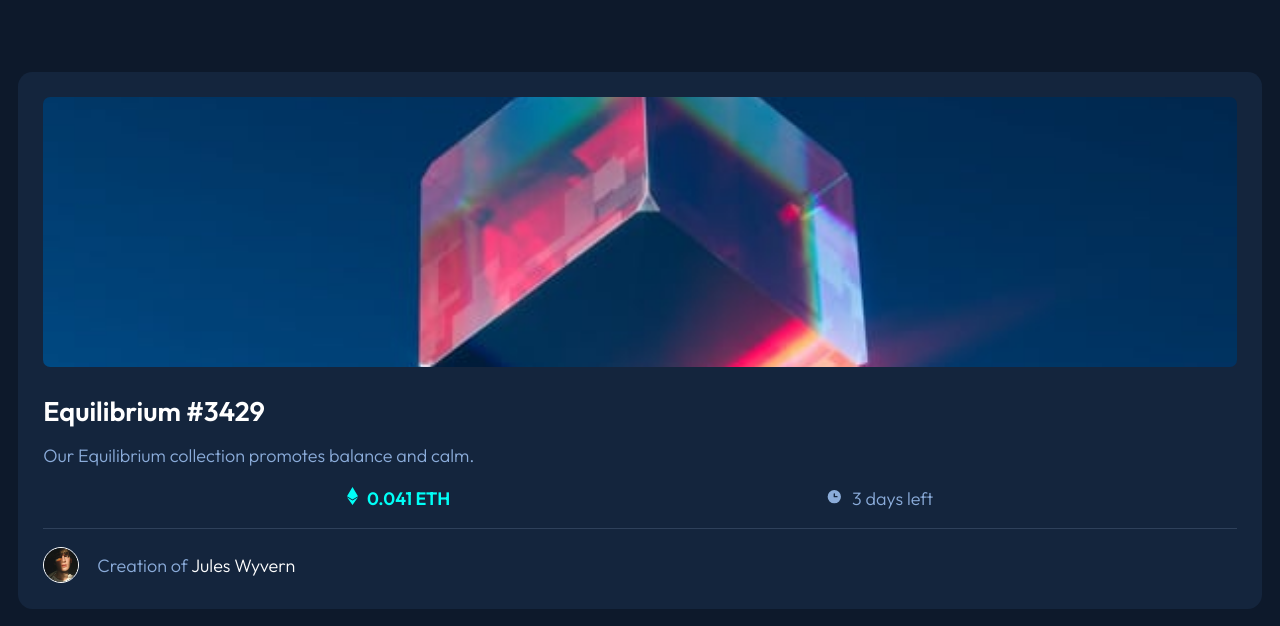
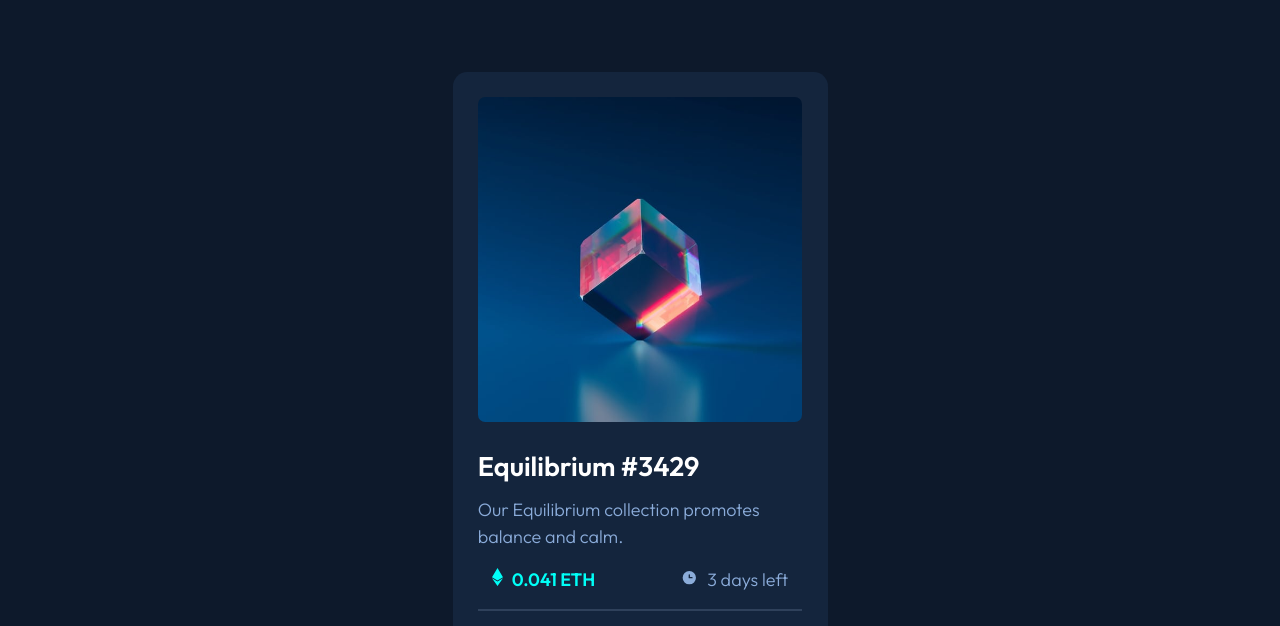
Before and after one commit to SiddanthNayak/NFT-Preview-Card, a website: page index.html in a window 1280 px wide. Shown: the top 626 px of the page. Drawn offline with Linux system fonts and the light colour scheme.

Commit message:
Final Commit

```diff
--- a/style.css
+++ b/style.css
@@ -15,31 +15,43 @@ body{
 }
 
 .container{
-    width: 100%;
     background-color: hsl(216, 50%, 16%);
     padding: 1.4em;
     border-radius: 0.8em;
-    margin-bottom: 2em;
-}
+    max-width: 375px;
+    width: 100%;
+    margin: 0 auto;
+  }
 
 .container .card_picture{
     background: url(./images/image-equilibrium.jpg) no-repeat center/cover;
-    height: 15em;
+    background-size: cover;
+    width: 100%;
+    aspect-ratio: 1/1;
+    position: relative;
     border-radius: 0.4em;
 }
 
-.card_picture:hover{
-    cursor: pointer;
-    content: url(./images/icon-view.svg);
-    height: 20%;
-    padding: 6.165em 6.7em;
+.card_picture:hover::after{
+    opacity: 1;
+    top: 0;
 }
 
-.overlay:hover{
-    background-color: hsl(178, 100%, 50% ,0.4);
-    height: 15em;
+.card_picture::after{
+    content: "";
+    display: block;
+    position: absolute;
+    height: 100%;
+    width: 100%;
+    opacity: 0;
+    z-index: 2;
     border-radius: 0.4em;
-    position: absolute;
+    background-color: hsla(178, 100%, 50%, 0.5);
+    background-image: url(./images/icon-view.svg);
+    background-repeat: no-repeat;
+    background-position: center;
+    transition: all 0.5s cubic-bezier(0.86, 0, 0.07, 1);
+    pointer-events: none;
 }
 
 .details{
@@ -120,3 +132,8 @@ body{
     border: .1em solid hsl(0, 0%, 100%);
     border-radius: 100%;
 }
+
+.attribution{
+    text-align: center;
+    padding-top: 2em;
+}
```
Also changed, not shown: package.json (added, +18 -0 lines), 2 other files.
